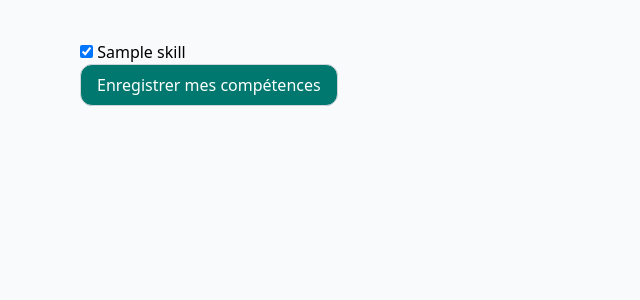
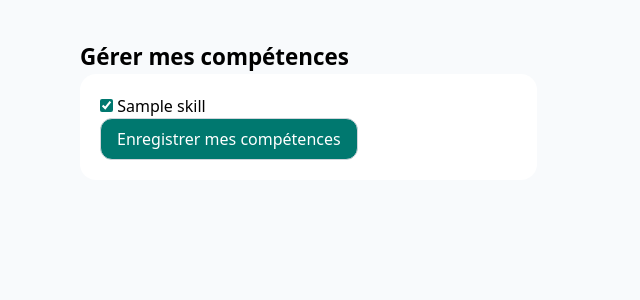
Before and after one commit to SamuelFMS/17-Evaluation-Web-Python, a Django app: page /manage-skill/ in a window 1280 px wide. Shown: the part 96-396 px from the top of the page, without its empty margins (0-640 px from the left). Run offline with Django 5.2, Linux system fonts and the light colour scheme; a user stored in the database is signed in; tables that the repository leaves empty hold one stand-in row (values such as "Sample post").

Commit message:
style: Amélioration de la page choix des compétences

```diff
--- a/djangoevaluation/echangecompetence/templates/echangecompetence/manage-skill.html
+++ b/djangoevaluation/echangecompetence/templates/echangecompetence/manage-skill.html
@@ -1,12 +1,16 @@
 {% extends "base.html" %}
 {% block main %}
+<h1>Gérer mes compétences</h1>
 <form method="post">
     {% csrf_token %}
-    {% for skill in skills %}
+    <div class="bg-white w-fit p-5 rounded-2xl">
 
-    <input type="checkbox" id="skill_{{ skill.id }}" name="skills" value="{{ skill.id }}" {% if skill.user_has_skill %}checked{% endif %}>
-    <label for="skill_{{ skill.id }}">{{ skill.name }}</label><br>
-    {% endfor %}
-    <input type="submit" value="Enregistrer mes compétences" class="default">
+        {% for skill in skills %}
+
+        <input type="checkbox" id="skill_{{ skill.id }}" name="skills" value="{{ skill.id }}" class="accent-[#00786F]" {% if skill.user_has_skill %}checked{% endif %}>
+        <label for="skill_{{ skill.id }}" class="inline-block w-100">{{ skill.name }}</label><br>
+        {% endfor %}
+        <input type="submit" value="Enregistrer mes compétences" class="default">
+    </div>
 </form>
 {% endblock %}
```
